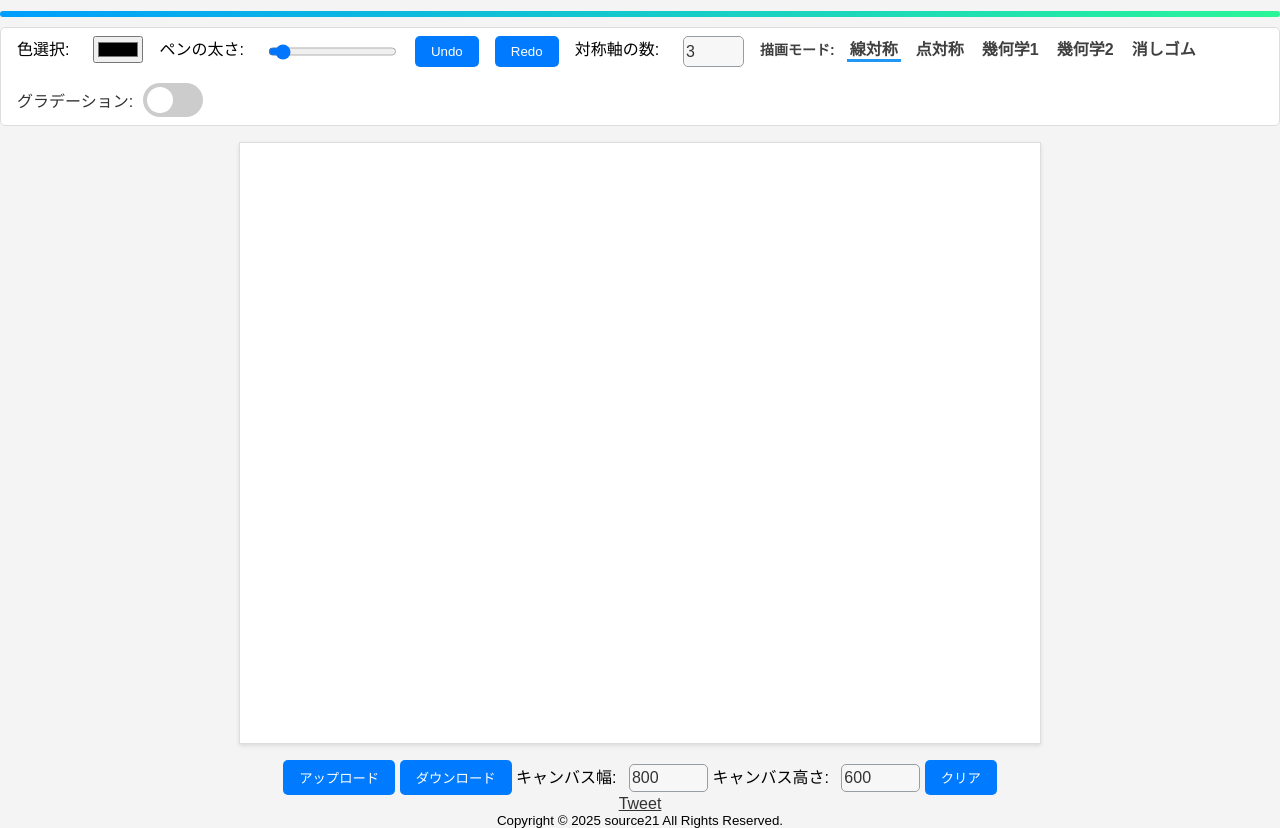
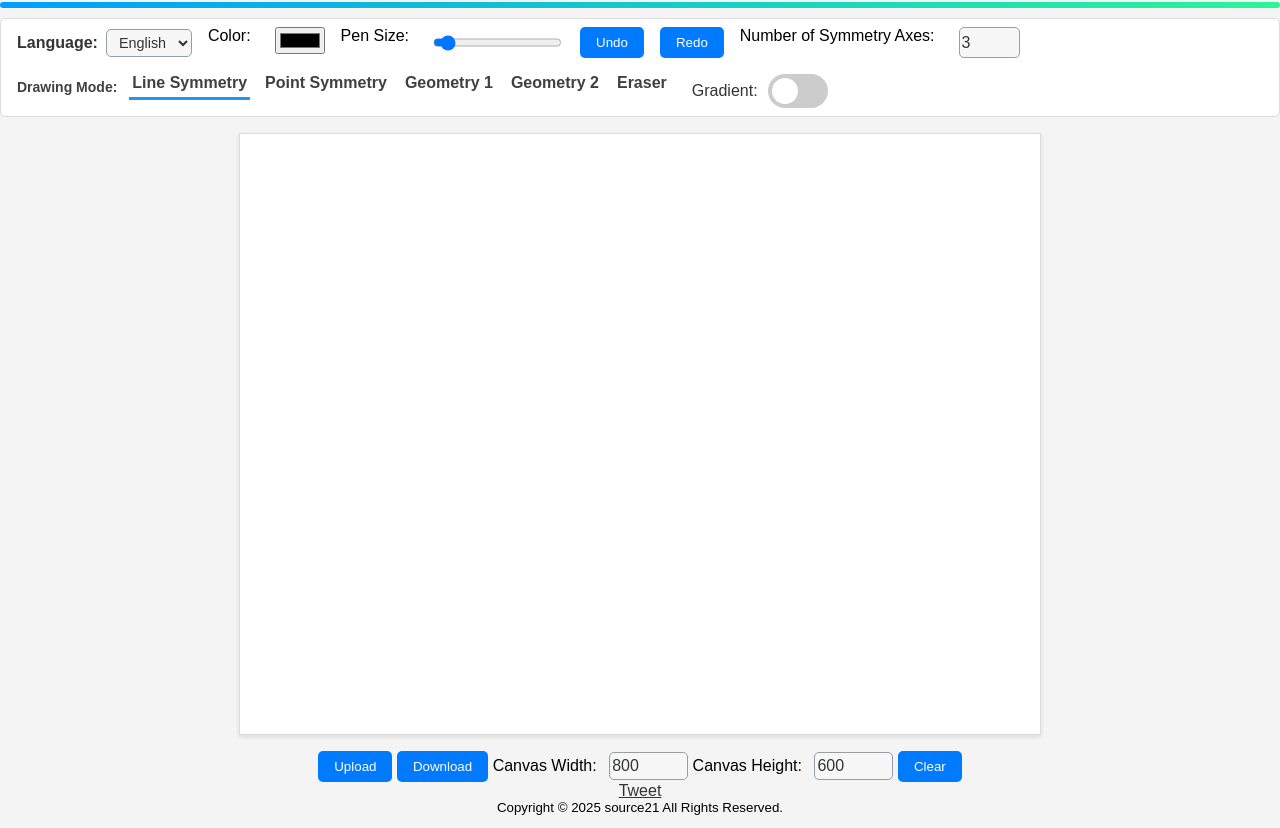
Before and after one commit to sho11decade/gapps, a plain HTML site: page geometry_draw/index.html in a window 1280 px wide. Shown: the part 75-903 px from the top of the page. Drawn offline with Linux system fonts and the light colour scheme.

Commit message:
English ver add.

```diff
--- /dev/null
+++ b/geometry_draw/i18n.js
@@ -0,0 +1,309 @@
+////////////////////////////////////////////////////////////////////////////////////////////////////////////////////
+//
+// MIT License. Copyright (c) 2025 RiceZero
+// Internationalization (i18n) module
+//
+////////////////////////////////////////////////////////////////////////////////////////////////////////////////////
+
+// 翻訳データ
+const translations = {
+    ja: {
+        title: "幾何学模様描画ツール",
+        description: "幾何学的で、美しい模様が描けるシンプルなドローツールです。HTML5のCanvasを使って描画します。PWAに対応し,ネイティブアプリのように使用できます。独自のデザインを楽しもう。",
+        colorLabel: "色選択:",
+        penSizeLabel: "ペンの太さ:",
+        symmetryLabel: "対称軸の数:",
+        drawModeLabel: "描画モード:",
+        lineSymmetry: "線対称",
+        pointSymmetry: "点対称",
+        geometry1: "幾何学1",
+        geometry2: "幾何学2",
+        eraser: "消しゴム",
+        gradientLabel: "グラデーション:",
+        upload: "アップロード",
+        download: "ダウンロード",
+        canvasWidthLabel: "キャンバス幅:",
+        canvasHeightLabel: "キャンバス高さ:",
+        clear: "クリア",
+        undo: "元に戻す",
+        redo: "やり直し",
+        twitterText: "オリジナルの幾何学模様描画ツール",
+        twitterHashtags: "Webアプリ",
+        copyright: "Copyright © 2025 source21 All Rights Reserved.",
+        language: "言語:",
+        uploadMessage: "アップロード",
+        downloadMessage: "ダウンロード"
+    },
+    en: {
+        title: "Geometric Pattern Drawing Tool",
+        description: "A simple drawing tool for creating beautiful geometric patterns. It uses HTML5 Canvas for drawing and supports PWA, so you can use it like a native app. Enjoy creating your own designs.",
+        colorLabel: "Color:",
+        penSizeLabel: "Pen Size:",
+        symmetryLabel: "Number of Symmetry Axes:",
+        drawModeLabel: "Drawing Mode:",
+        lineSymmetry: "Line Symmetry",
+        pointSymmetry: "Point Symmetry",
+        geometry1: "Geometry 1",
+        geometry2: "Geometry 2",
+        eraser: "Eraser",
+        gradientLabel: "Gradient:",
+        upload: "Upload",
+        download: "Download",
+        canvasWidthLabel: "Canvas Width:",
+        canvasHeightLabel: "Canvas Height:",
+        clear: "Clear",
+        undo: "Undo",
+        redo: "Redo",
+        twitterText: "Original geometric pattern drawing tool",
+        twitterHashtags: "WebApp",
+        copyright: "Copyright © 2025 source21 All Rights Reserved.",
+        language: "Language:",
+        uploadMessage: "Upload",
+        downloadMessage: "Download"
+    }
+};
+
+// 現在の言語設定
+let currentLanguage = localStorage.getItem('language') ||
+    (navigator.language.startsWith('ja') ? 'ja' : 'en');
+
+// 翻訳関数
+function t(key) {
+    return translations[currentLanguage][key] || translations['en'][key] || key;
+}
+
+// 言語を変更する関数
+function changeLanguage(lang) {
+    currentLanguage = lang;
+    localStorage.setItem('language', lang);
+    updatePageText();
+    updateTwitterLink();
+    updateDocumentMeta();
+}
+
+// ページのテキストを更新する関数
+function updatePageText() {
+    // ヘッダーのタイトル
+    const headerTitle = document.querySelector('header h1');
+    if (headerTitle) headerTitle.textContent = t('title');
+
+    // ラベル更新
+    const colorLabel = document.querySelector('label[for="color"]');
+    if (colorLabel) colorLabel.textContent = t('colorLabel');
+
+    const penSizeLabel = document.querySelector('label[for="pen-size"]');
+    if (penSizeLabel) penSizeLabel.textContent = t('penSizeLabel');
+
+    const symmetryLabel = document.querySelector('label[for="symmetry"]');
+    if (symmetryLabel) symmetryLabel.textContent = t('symmetryLabel');
+
+    const drawModeLabel = document.querySelector('.radio-label');
+    if (drawModeLabel) drawModeLabel.textContent = t('drawModeLabel');
+
+    // ラジオボタンのラベル
+    const lineSymmetryLabel = document.querySelector('label[for="line-symmetry"]');
+    if (lineSymmetryLabel) lineSymmetryLabel.textContent = t('lineSymmetry');
+
+    const pointSymmetryLabel = document.querySelector('label[for="point-symmetry"]');
+    if (pointSymmetryLabel) pointSymmetryLabel.textContent = t('pointSymmetry');
+
+    const geometry1Label = document.querySelector('label[for="geometry1"]');
+    if (geometry1Label) geometry1Label.textContent = t('geometry1');
+
+    const geometry2Label = document.querySelector('label[for="geometry2"]');
+    if (geometry2Label) geometry2Label.textContent = t('geometry2');
+
+    const eraserLabel = document.querySelector('label[for="eraser"]');
+    if (eraserLabel) eraserLabel.textContent = t('eraser');
+
+    const gradientLabel = document.querySelector('.switch-label');
+    if (gradientLabel) gradientLabel.textContent = t('gradientLabel');
+
+    // ボタン
+    const undoButton = document.getElementById('undo');
+    if (undoButton) undoButton.textContent = t('undo');
+
+    const redoButton = document.getElementById('redo');
+    if (redoButton) redoButton.textContent = t('redo');
+
+    const uploadButton = document.getElementById('upload');
+    if (uploadButton) uploadButton.textContent = t('upload');
+
+    const downloadButton = document.getElementById('download');
+    if (downloadButton) downloadButton.textContent = t('download');
+
+    const clearButton = document.getElementById('clear');
+    if (clearButton) clearButton.textContent = t('clear');
+
+    // キャンバスサイズラベル
+    const canvasWidthLabel = document.querySelector('label[for="canvas-width"]');
+    if (canvasWidthLabel) canvasWidthLabel.textContent = t('canvasWidthLabel');
+
+    const canvasHeightLabel = document.querySelector('label[for="canvas-height"]');
+    if (canvasHeightLabel) canvasHeightLabel.textContent = t('canvasHeightLabel');
+
+    // コピーライト
+    const copyright = document.querySelector('small');
+    if (copyright) copyright.textContent = t('copyright');
+
+    // 言語選択ラベル
+    const languageLabel = document.querySelector('label[for="language-select"]');
+    if (languageLabel) languageLabel.textContent = t('language');
+}
+
+// Twitterリンクを更新する関数
+function updateTwitterLink() {
+    const twitterLink = document.querySelector('.twitter-share-button');
+    if (twitterLink) {
+        const baseUrl = 'https://gapps.ricezero.fun/geometry_draw/';
+        const text = encodeURIComponent(t('twitterText'));
+        const hashtags = encodeURIComponent(t('twitterHashtags'));
+        twitterLink.href = `https://twitter.com/share?url=${baseUrl}&text=${text}&hashtags=${hashtags}`;
+    }
+}
+
+// ドキュメントのメタデータを更新する関数
+function updateDocumentMeta() {
+    // タイトル更新
+    document.title = t('title');
+
+    // html lang属性更新
+    document.documentElement.lang = currentLanguage;
+
+    // meta description更新
+    const metaDescription = document.querySelector('meta[name="description"]');
+    if (metaDescription) {
+        metaDescription.content = t('description');
+    }
+
+    // JSON-LD更新
+    const jsonLdScript = document.querySelector('script[type="application/ld+json"]');
+    if (jsonLdScript) {
+        const jsonLd = {
+            "@context": "http://schema.org",
+            "@id": "https://seopack.jp/#organization",
+            "@type": "WebSite",
+            "name": t('title'),
+            "alternateName": currentLanguage === 'ja'
+                ? ["幾何学模様 描画ツール", "Geometric Patterns Draw Tool", "geometric patterns draw tool", "Geometric patterns paint"]
+                : ["Geometric Patterns Draw Tool", "geometric patterns draw tool", "Geometric patterns paint", "幾何学模様 描画ツール"],
+            "url": "https://gapps.ricezero.fun/geometry_draw/",
+            "description": t('description')
+        };
+        jsonLdScript.textContent = JSON.stringify(jsonLd, null, 4);
+    }
+
+    // PWAマニフェスト更新
+    updateManifest();
+}
+
+// PWAマニフェストを動的に更新する関数
+function updateManifest() {
+    const manifestData = {
+        "name": t('title'),
+        "short_name": currentLanguage === 'ja' ? "幾何学模様" : "Geometry",
+        "theme_color": "#2196f3",
+        "background_color": "#2196f3",
+        "display": "standalone",
+        "start_url": "index.html",
+        "scope": "./",
+        "lang": currentLanguage,
+        "gcm_sender_id": "103953800507",
+        "applicationServerKey": "BDd3_hVL9fZi9Ybo2UUzA284WG5FZR30_95YeZJsiApwXKpNcF1rRPF3foIiBHXRdJI2Qhumhf6_LFTeZaNndIo",
+        "icons": [
+            {
+                "src": "image/icon-72x72.png",
+                "sizes": "72x72",
+                "type": "image/png"
+            },
+            {
+                "src": "image/icon-96x96.png",
+                "sizes": "96x96",
+                "type": "image/png"
+            },
+            {
+                "src": "image/icon-128x128.png",
+                "sizes": "128x128",
+                "type": "image/png"
+            },
+            {
+                "src": "image/icon-144x144.png",
+                "sizes": "144x144",
+                "type": "image/png"
+            },
+            {
+                "src": "image/icon-152x152.png",
+                "sizes": "152x152",
+                "type": "image/png"
+            },
+            {
+                "src": "image/icon-192x192.png",
+                "sizes": "192x192",
+                "type": "image/png"
+            },
+            {
+                "src": "image/icon-384x384.png",
+                "sizes": "384x384",
+                "type": "image/png"
+            },
+            {
+                "src": "image/icon-512x512.png",
+                "sizes": "512x512",
+                "type": "image/png"
+            }
+        ]
+    };
+
+    // 既存のマニフェストリンクを更新
+    const manifestLink = document.querySelector('link[rel="manifest"]');
+    if (manifestLink) {
+        const blob = new Blob([JSON.stringify(manifestData, null, 2)], { type: 'application/json' });
+        const url = URL.createObjectURL(blob);
+        manifestLink.href = url;
+    }
+}
+
+// 初期化関数
+function initializeI18n() {
+    // 言語選択セレクトボックスの作成と追加
+    const languageSelect = document.createElement('select');
+    languageSelect.id = 'language-select';
+    languageSelect.innerHTML = `
+        <option value="ja" ${currentLanguage === 'ja' ? 'selected' : ''}>日本語</option>
+        <option value="en" ${currentLanguage === 'en' ? 'selected' : ''}>English</option>
+    `;
+
+    // 言語選択ラベルの作成
+    const languageLabel = document.createElement('label');
+    languageLabel.setAttribute('for', 'language-select');
+    languageLabel.textContent = t('language');
+
+    // 言語選択コンテナの作成
+    const languageContainer = document.createElement('div');
+    languageContainer.className = 'language-selector';
+    languageContainer.appendChild(languageLabel);
+    languageContainer.appendChild(languageSelect);
+
+    // ツールバーの最初に追加
+    const toolbar = document.querySelector('.toolbar');
+    if (toolbar) {
+        toolbar.insertBefore(languageContainer, toolbar.firstChild);
+    }
+
+    // イベントリスナーの追加
+    languageSelect.addEventListener('change', (e) => {
+        changeLanguage(e.target.value);
+    });
+
+    // 初期テキスト更新
+    updatePageText();
+    updateTwitterLink();
+    updateDocumentMeta();
+}
+
+// DOMが読み込まれた後に初期化
+if (document.readyState === 'loading') {
+    document.addEventListener('DOMContentLoaded', initializeI18n);
+} else {
+    initializeI18n();
+}
--- a/geometry_draw/script.js
+++ b/geometry_draw/script.js
@@ -77,11 +77,11 @@ canvas.addEventListener("mousemove", () => {
 });
 uploadButton.addEventListener("click", () => {
     uploadCanvas();
-    console.log("upload");
+    console.log(typeof t !== 'undefined' ? t('uploadMessage') : "upload");
 });
 
 downloadButton.addEventListener("click", () => {
-    console.log("download");
+    console.log(typeof t !== 'undefined' ? t('downloadMessage') : "download");
     downloadCanvas();
 });
 
--- a/geometry_draw/style.css
+++ b/geometry_draw/style.css
@@ -227,3 +227,31 @@ input:checked+.slider:before {
 .text::placeholder {
     color: #cccccc;
 }
+
+/* 言語選択のスタイル */
+.language-selector {
+    display: flex;
+    align-items: center;
+    gap: 0.5rem;
+}
+
+.language-selector label {
+    font-weight: bold;
+    color: #333;
+}
+
+.language-selector select {
+    padding: 0.25rem 0.5rem;
+    border: 1px solid #969da3;
+    border-radius: 5px;
+    background: #f7f7f7;
+    color: #333;
+    font-size: 0.9em;
+    cursor: pointer;
+}
+
+.language-selector select:focus {
+    outline: none;
+    border-color: #2196F3;
+    box-shadow: 0 0 0 2px rgba(33, 150, 243, 0.2);
+}
```
Also changed, not shown: geometry_draw/index.html (+1 -0 lines).
